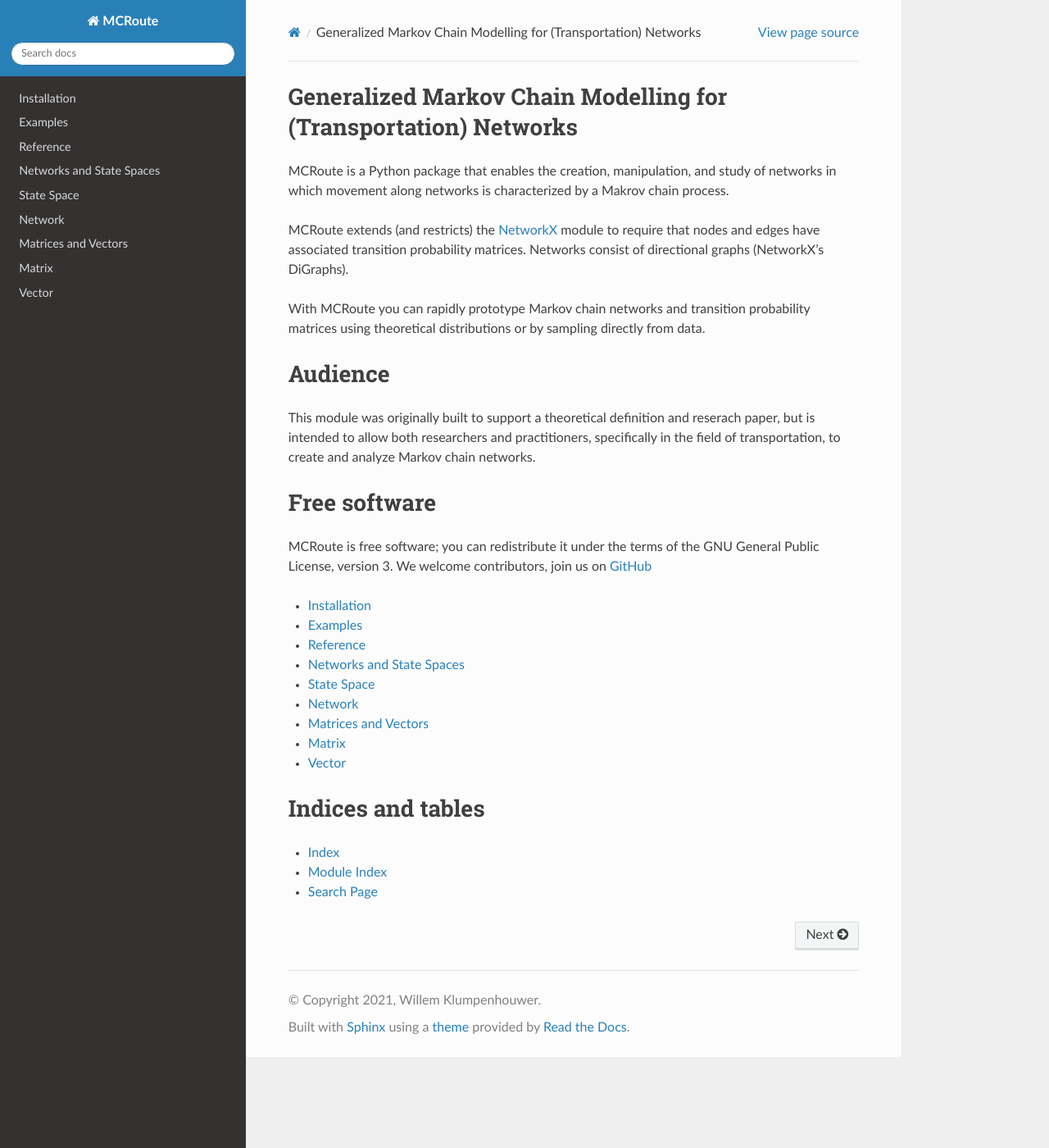
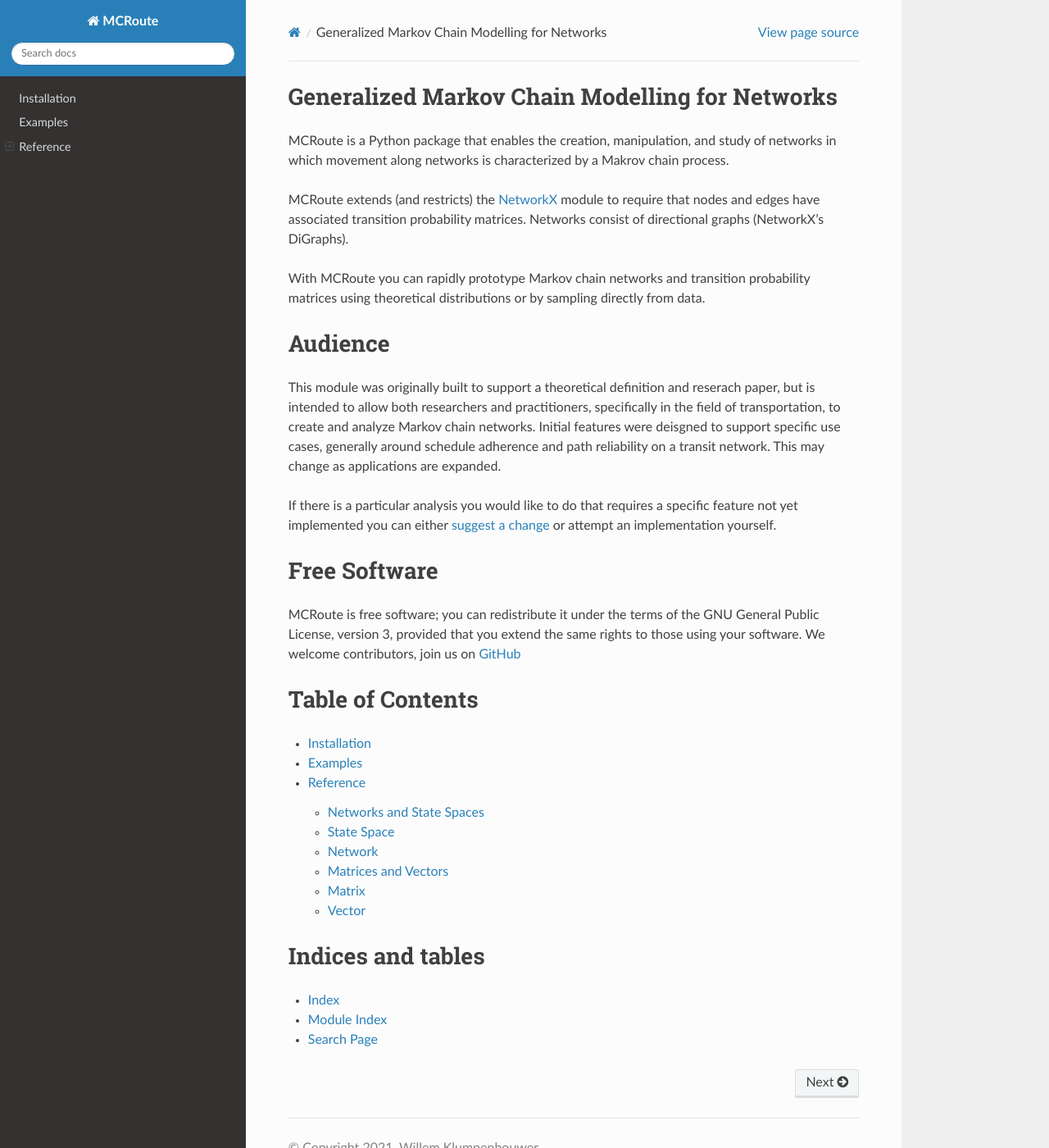
Before and after one commit to wklumpen/mcroute, a Sphinx documentation site: the page built from docs/source/index.rst, in a window 1280 px wide and 1400 px high. Shown: the whole window at 82% size. Built offline with Sphinx 7.4.7 and the Read the Docs theme 2.0.0, drawn with Linux system fonts in a browser that asks for light colours.

Commit message:
Added examples, updated docs.

```diff
--- a/docs/source/conf.py
+++ b/docs/source/conf.py
@@ -50,7 +50,9 @@ exclude_patterns = []
 # a list of builtin themes.
 #
 html_theme = 'sphinx_rtd_theme'
-
+html_theme_options = {
+    "collapse_navigation" : False
+}
 # Add any paths that contain custom static files (such as style sheets) here,
 # relative to this directory. They are copied after the builtin static files,
 # so a file named "default.css" will overwrite the builtin "default.css".
--- a/docs/source/index.rst
+++ b/docs/source/index.rst
@@ -3,7 +3,7 @@
    You can adapt this file completely to your liking, but it should at least
    contain the root `toctree` directive.
 
-Generalized Markov Chain Modelling for (Transportation) Networks
+Generalized Markov Chain Modelling for Networks
 ================================================================
 
 MCRoute is a Python package that enables the creation, manipulation, and study
@@ -24,22 +24,30 @@ Audience
 This module was originally built to support a theoretical definition and
 reserach paper, but is intended to allow both researchers and practitioners,
 specifically in the field of transportation, to create and analyze Markov chain
-networks.
+networks. Initial features were deisgned to support specific use cases,
+generally around schedule adherence and path reliability on a transit network.
+This may change as applications are expanded.
 
-Free software
+If there is a particular analysis you would like to do that requires a specific
+feature not yet implemented you can either
+`suggest a change <https://github.com/wklumpen/mcroute/issues>`_ or attempt an
+implementation yourself.
+
+Free Software
 =============
 MCRoute is free software; you can redistribute it under the terms of the GNU
-General Public License, version 3. We welcome contributors, join us on
+General Public License, version 3, provided that you extend the same rights
+to those using your software. We welcome contributors, join us on
 `GitHub <https://github.com/wklumpen/mcroute>`_
 
+Table of Contents
+=================
 .. toctree::
    :maxdepth: 2
 
    installation
    examples
-   reference
-   network
-   matrix
+   reference/index
 
 Indices and tables
 ==================
--- a/docs/source/reference.rst
+++ /dev/null
@@ -1,4 +0,0 @@
-Reference
-=========
-
-**Release**: |release|
```
Also changed, not shown: docs/source/reference/index.rst (added, +10 -0 lines), docs/source/reference/matrix.rst (renamed from docs/source/matrix.rst), docs/source/reference/network.rst (renamed from docs/source/network.rst), 4 other files.
